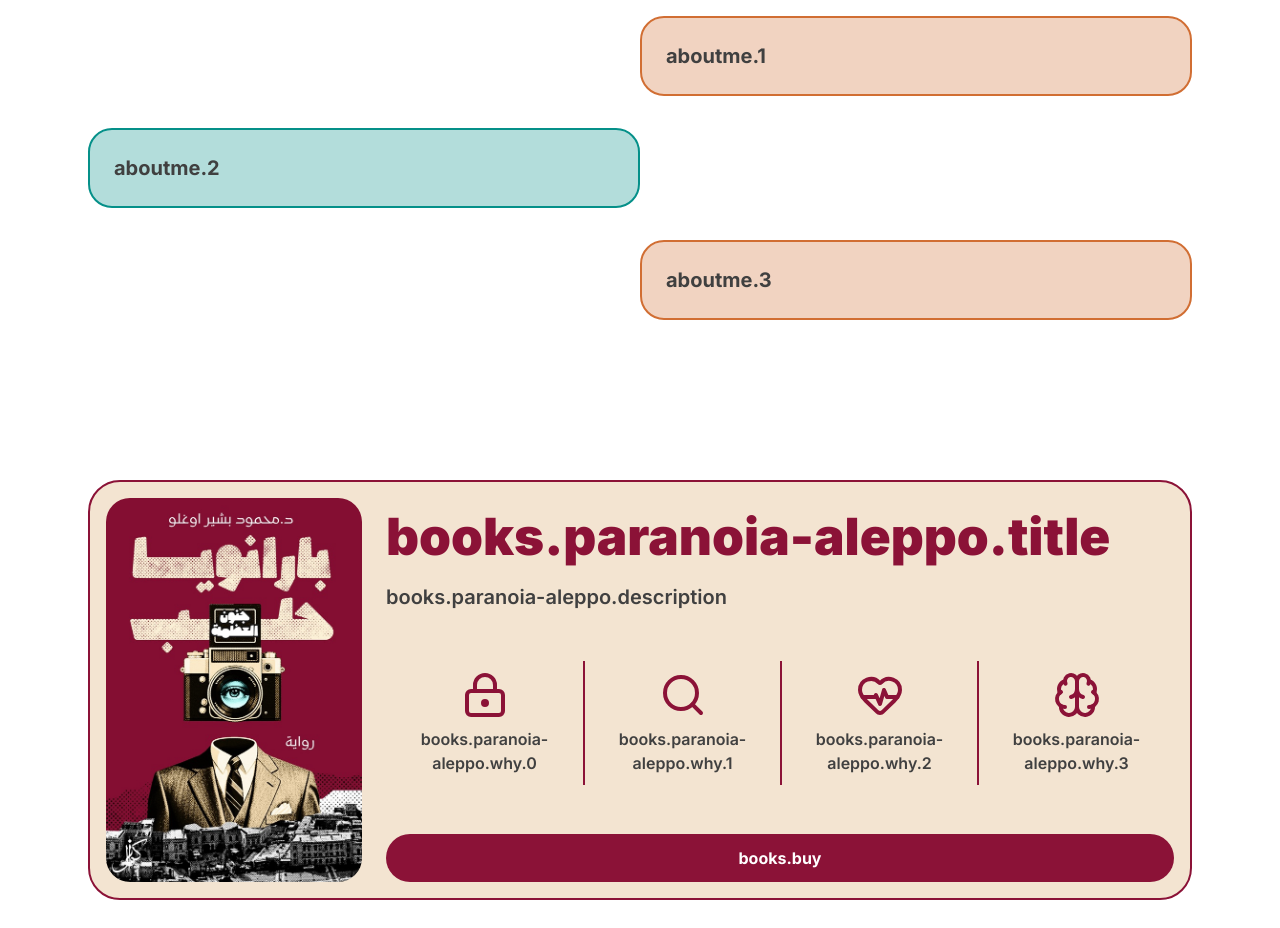
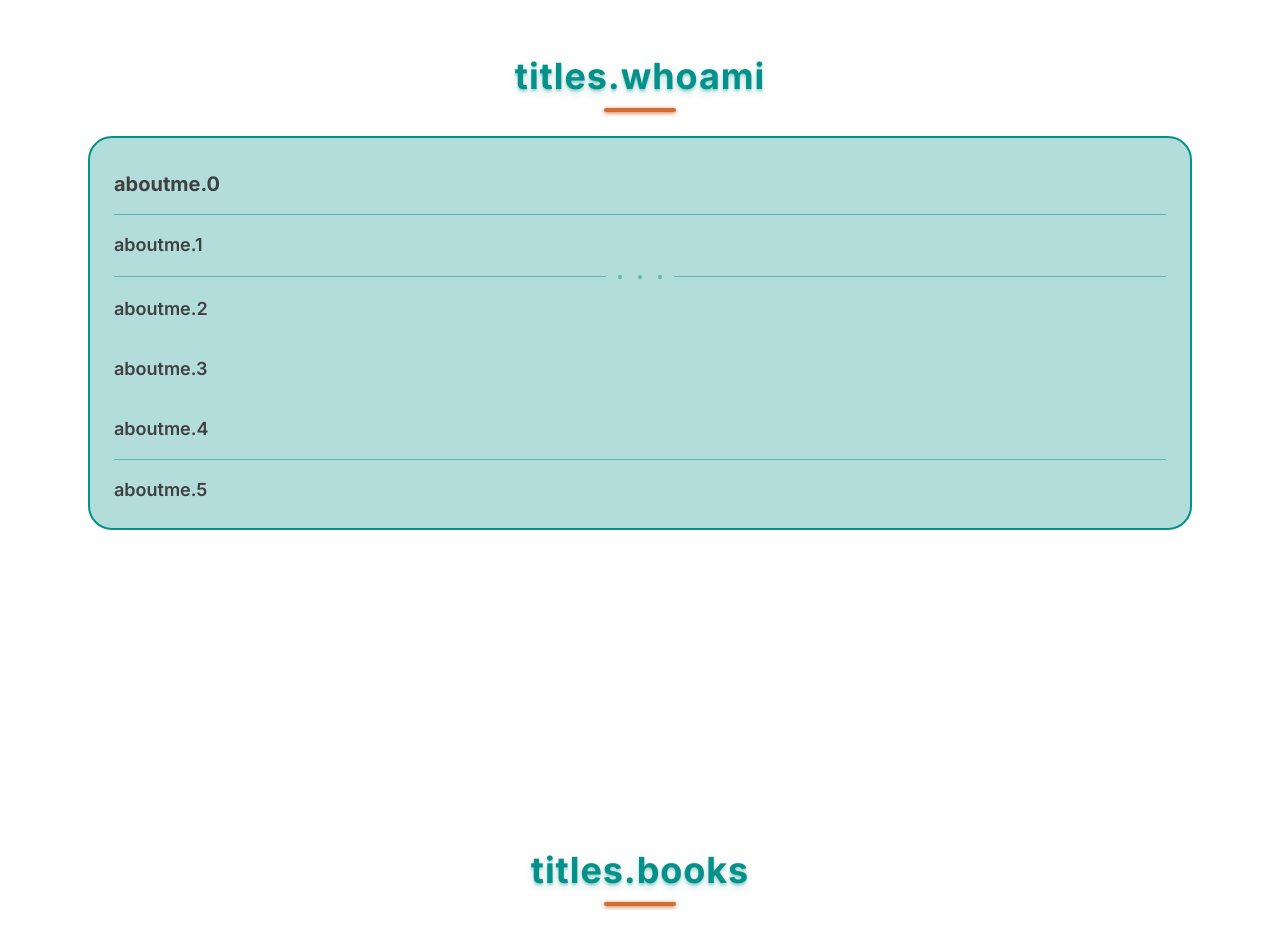
Before and after one commit to MohammedMMC/dr-mbo, a Next.js app: page /en in a window 1280 px wide. Shown: the part 880-1808 px from the top of the page. Built offline with nearby package versions, Linux system fonts and the light colour scheme.

Commit message:
changed about section

```diff
--- a/src/app/globals.css
+++ b/src/app/globals.css
@@ -63,3 +63,13 @@ nav {
     shadow-lg shadow-primary/20 ms-auto
     z-50;
 }
+
+.section-title {
+  @apply text-4xl text-center font-bold relative text-primary
+    text-shadow-lg text-shadow-primary/20 mb-10 tracking-wide;
+}
+
+.section-title::before {
+  @apply content-[''] absolute -bottom-4 w-18 rounded-full h-1 bg-secondary left-1/2 -translate-x-1/2
+    drop-shadow-sm drop-shadow-secondary;
+}
--- a/src/components/HomePage.tsx
+++ b/src/components/HomePage.tsx
@@ -46,22 +46,45 @@ export default function HomePage() {
         </div>
       </section>
 
-      <section id="about" className="my-40 flex flex-col gap-6">
-        <p className="mt-2 text-base md:text-lg lg:text-xl font-bold text-neutral-700 bg-primary/30 rounded-3xl p-6 border-2 border-primary w-1/2">
+      <section id="about" className="py-40">
+        <h2 className="section-title">{t("titles.whoami")}</h2>
+
+        <div className="bg-primary/30 rounded-3xl p-6 border-2 border-primary backdrop-blur-[1px] w-full">
+          <p className="mt-2 text-base md:text-lg lg:text-xl font-bold text-neutral-700">
             {t("aboutme.0")}
           </p>
-        <p className="mt-2 text-base md:text-lg lg:text-xl font-bold text-neutral-700 bg-secondary/30 rounded-3xl p-6 border-2 border-secondary w-1/2 self-end">
+          <div className="w-full h-px bg-primary/50 my-4 rounded-full"></div>
+          <p className="mt-2 text-base md:text-lg font-semibold text-neutral-700">
             {t("aboutme.1")}
           </p>
-        <p className="mt-2 text-base md:text-lg lg:text-xl font-bold text-neutral-700 bg-primary/30 rounded-3xl p-6 border-2 border-primary w-1/2">
+          <div className="flex flex-row items-center my-4">
+            <div className="w-full h-px bg-primary/50 rounded-full"></div>
+            <div className="min-w-1 h-1 bg-primary/50 mx-3 rounded-full"></div>
+            <div className="min-w-1 h-1 bg-primary/50 mx-1 rounded-full"></div>
+            <div className="min-w-1 h-1 bg-primary/50 mx-3 rounded-full"></div>
+            <div className="w-full h-px bg-primary/50 rounded-full"></div>
+          </div>
+          <p className="mt-2 text-base md:text-lg font-semibold text-neutral-700">
             {t("aboutme.2")}
           </p>
-        <p className="mt-2 text-base md:text-lg lg:text-xl font-bold text-neutral-700 bg-secondary/30 rounded-3xl p-6 border-2 border-secondary w-1/2 self-end">
+          <br />
+          <p className="mt-2 text-base md:text-lg font-semibold text-neutral-700">
             {t("aboutme.3")}
           </p>
+          <br />
+          <p className="mt-2 text-base md:text-lg font-semibold text-neutral-700">
+            {t("aboutme.4")}
+          </p>
+          <div className="w-full h-px bg-primary/50 my-4 rounded-full"></div>
+          <p className="mt-2 text-base md:text-lg font-semibold text-neutral-700">
+            {t("aboutme.5")}
+          </p>
+        </div>
+
       </section>
 
-      <section id="books" className="my-40 relative">
+      <section id="books" className="py-40 relative">
+        <h2 className="section-title">{t("titles.books")}</h2>
         <div className="bg-[#f3e4d1] flex sm:flex-row flex-col p-4 rounded-4xl border-2 border-[#8b1237]">
           <Image
             className="block lg:block sm:hidden object-contain sm:w-[clamp(10rem,20vw,20rem)] w-full h-full my-auto saturate-80 rounded-3xl"
@@ -113,7 +136,10 @@ export default function HomePage() {
         </div>
       </section>
 
-      <section id="blog" className="my-40">bbbbb</section>
+      <section id="blog" className="py-40">bbbbb</section>
+
+      <section id="contact" className="py-40">bbbbb</section>
+
     </ScreenLayout>
   );
 }
--- a/src/translation/ar.json
+++ b/src/translation/ar.json
@@ -23,6 +23,10 @@
   "firstname": "محمود",
   "lastname": "بشير اوغلو",
   "quote": "خليها بيناتنا",
+  "titles": {
+    "whoami": "من أنا؟",
+    "books": "كتبي"
+  },
   "aboutme": [
     "أنا امتدادٌ لخرائطٍ متداخلة، تشكّلت على تقاطع الجبال مع المدن، وعلى تماسّ التاريخ مع الإنسان، حيث لا تنتهي الهوية عند حدود مكانٍ واحد، بل تبدأ من عبورها.",
     "من جذورٍ تمتد إلى جبال مكة حيث ينتمي والدي، ومن ذاكرةٍ شامخة تعود إلى قلعة حلب حيث تنتمي والدتي، تشكّلت ملامح البدايات بين روحين وثقافتين وحضارتين، حملتا إليّ معنى العمق والامتداد في آنٍ واحد.",
```
Lines whose indentation alone changed are shown as unchanged.
